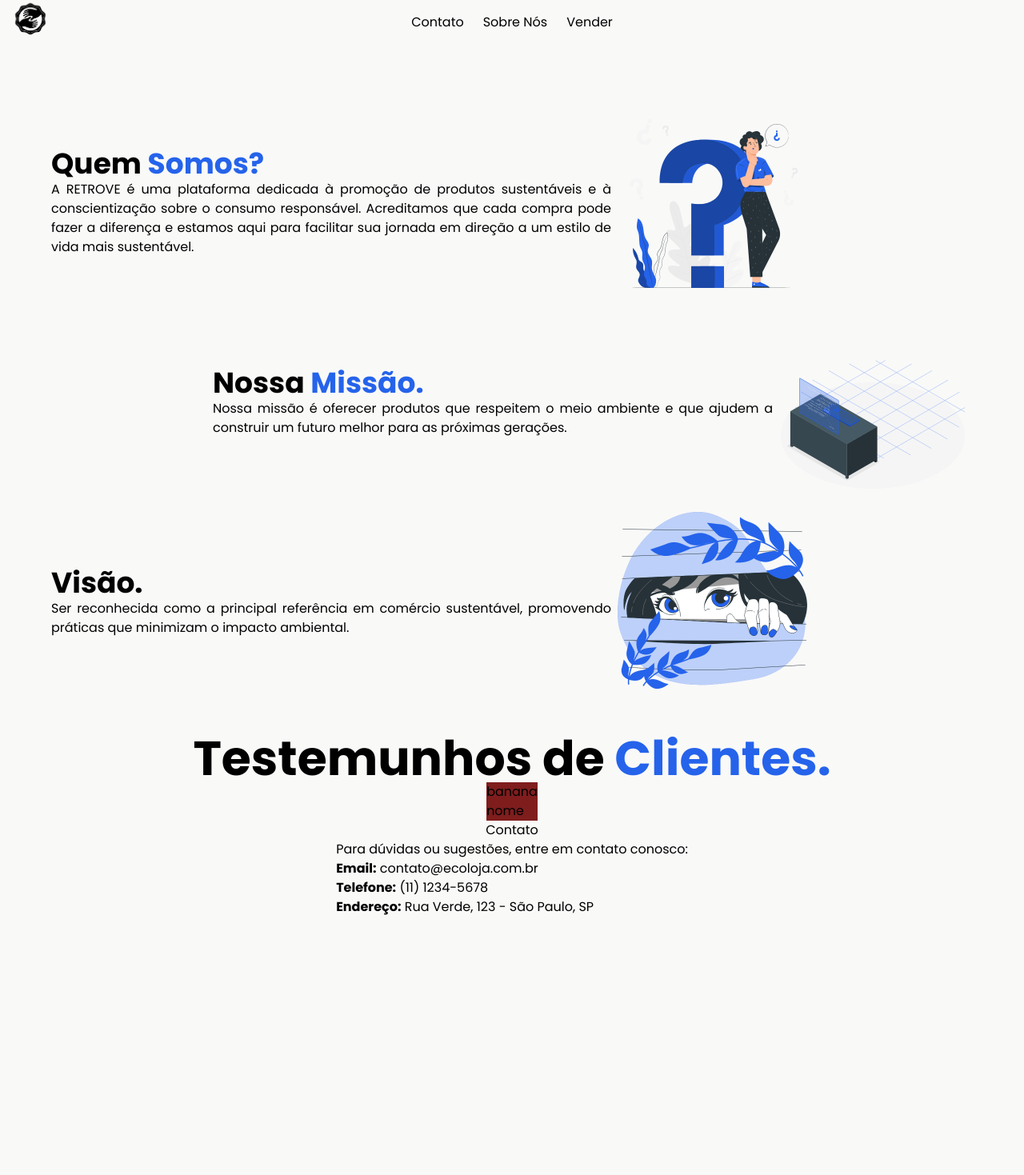
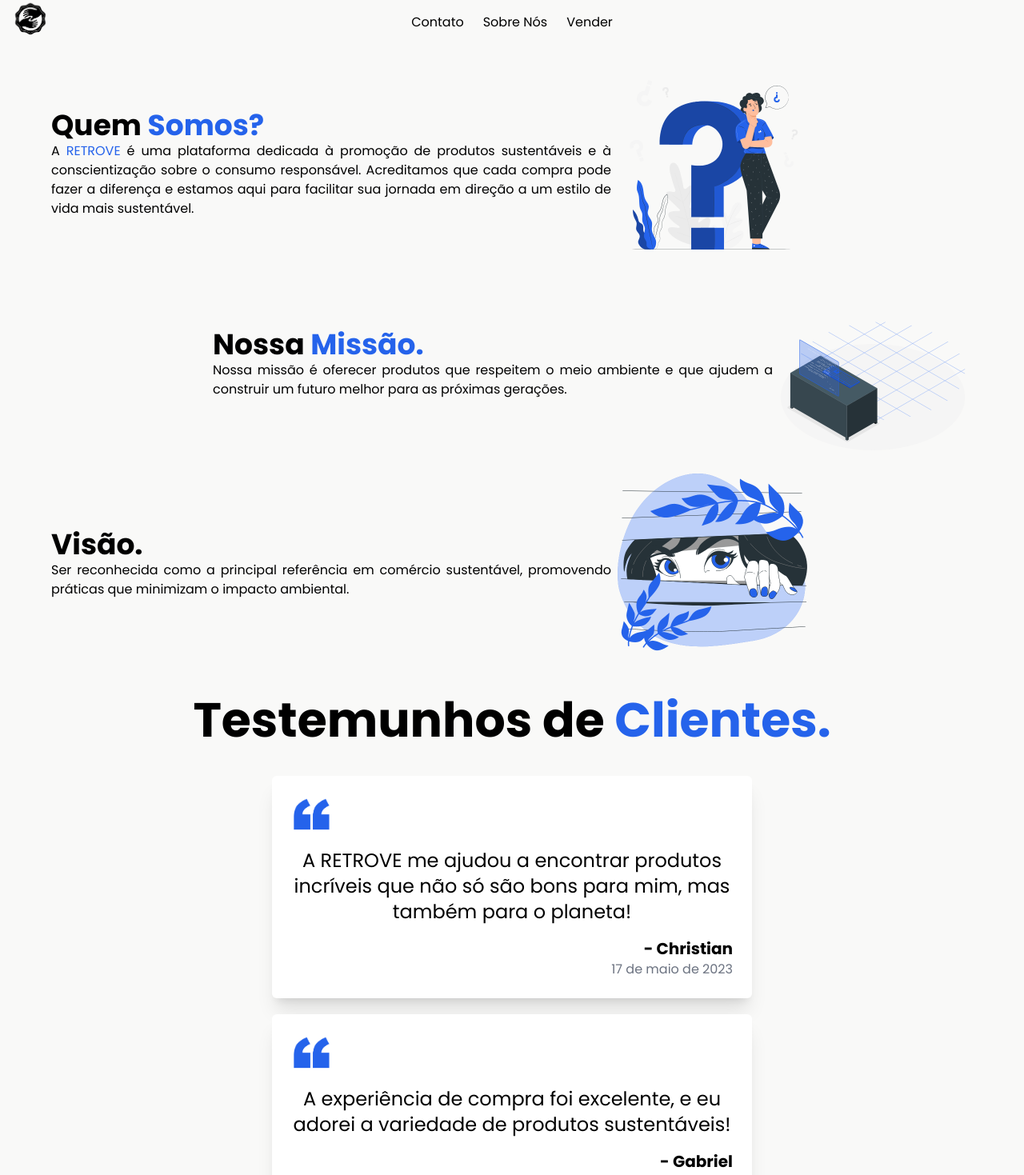
Before and after one commit to OnlyChristianDev/Armaz-m-de-produtos, a Next.js app: page /sobreNos in a window 1280 px wide. Shown: the top 1469 px of the page at 80% size. Before the commit the page ends 1146 px from the top, so only its background shows below. Built offline with nearby package versions, Linux system fonts and the light colour scheme.

Commit message:
finalização dos testemunhos dos clientes

```diff
--- a/src/app/page.tsx
+++ b/src/app/page.tsx
@@ -16,7 +16,7 @@ const AddItem = () => {
     <div className="flex items-center justify-center">
       <div>
         <h1 className="text-6xl font-semibold">Bem vindo a <span className="text-blue-600">RETROVE.</span></h1>
-        <p className="text-center w-[660px] text-justify">Aqui, você pode se desapegar de itens usados que já não têm espaço na sua vida, dando a eles uma nova chance com alguém que os valorize. Além disso, você pode explorar e descobrir novos tesouros, peças únicas e raridades perdidas que aguardam por um novo dono – tudo em um só lugar.</p>
+        <p className=" w-[660px] text-justify">Aqui, você pode se desapegar de itens usados que já não têm espaço na sua vida, dando a eles uma nova chance com alguém que os valorize. Além disso, você pode explorar e descobrir novos tesouros, peças únicas e raridades perdidas que aguardam por um novo dono – tudo em um só lugar.</p>
         <button className="bg-blue-600 mt-3 text-[#F9F9F8] rounded-md w-40 h-10" onClick={AddItem}>DESAPEGAR-SE</button>
       </div>
       <div>
--- a/src/app/produtos/page.tsx
+++ b/src/app/produtos/page.tsx
@@ -5,6 +5,7 @@ interface ProdutoInterface {
     image : string
 }
 
+import Image from "next/image"
 import Header from "../../components/Header"
 import React, { useState } from "react"
 import Inputs from "../../components/inputs"
@@ -83,7 +84,10 @@ const submit = () => {
         {Produtos.map((produto, index) => (
           <div key={index} className="h-96 bg-white w-64 flex flex-col items-center shadow-2xl rounded-2xl p-4 ">
             <div className="h-64 w-52 rounded-md flex items-center overflow-hidden justify-center">
-            <img
+            <Image
+            width={208}
+            height={256}
+            alt="imagem do produto"
               className="rounded-md h-full shadow-sm object-cover"
               src={produto.image}
             />
--- a/src/app/sobreNos/page.tsx
+++ b/src/app/sobreNos/page.tsx
@@ -1,6 +1,6 @@
 "use client"
 
-import Clientes from "../../components/clientes"
+import Clientes from "../../components/Clientes"
 import QuestionGif from "../../animations/Questions (1).gif"
 import Mission from "../../animations/Mission Impossible.gif"
 import Image from "next/image"
@@ -13,11 +13,11 @@ export default function SobreNos(){
 
         <div className="w-full min-h-screen flex flex-col justify-center">
         <Header />
-            <div className="flex mt-32 items-center ml-16">
+            <div className="flex mt-20 items-center ml-16">
                 <div>
                     <h2 className="text-4xl font-bold justify-start">Quem <span className="text-blue-600">Somos?</span></h2>
                     <p className="text-justify w-[700px]">
-                        A RETROVE é uma plataforma dedicada à promoção de produtos sustentáveis e à conscientização sobre o consumo responsável.
+                        A <span className="text-blue-600">RETROVE</span> é uma plataforma dedicada à promoção de produtos sustentáveis e à conscientização sobre o consumo responsável.
                         Acreditamos que cada compra pode fazer a diferença e estamos aqui para facilitar sua jornada em direção a um estilo de vida mais sustentável.
                     </p>
                 </div>
@@ -49,8 +49,10 @@ export default function SobreNos(){
             </div>
             <div className="w-full flex items-center justify-center flex-col mt-10">
                 <h1 className="text-6xl font-bold">Testemunhos de <span className="text-blue-600 ">Clientes.</span></h1>
-            <div>
-                <Clientes nome="banana" avaliacao="nome"/>
+            <div className="mt-10 flex flex-col gap-5">
+                <Clientes data="17 de maio de 2023" nome="Christian" avaliacao="A RETROVE me ajudou a encontrar produtos incríveis que não só são bons para mim, mas também para o planeta!"/>
+                <Clientes data="8 de agosto de 2023" nome="Gabriel" avaliacao="A experiência de compra foi excelente, e eu adorei a variedade de produtos sustentáveis!"/>
+                <Clientes data="10 de janeiro de 2024" nome="Carla" avaliacao="A RETROVE é a minha escolha número um quando quero produtos que fazem a diferença."/>
             </div>
 
             <h2>Contato</h2>
--- a/src/components/Clientes.tsx
+++ b/src/components/Clientes.tsx
@@ -1,13 +1,26 @@
 interface ClientesProps{
     nome: string,
     avaliacao : string,
+    data : string
 }
+import Image from "next/image"
+import Aspas from "../../public/0de302fd-5506-400e-8044-7435ee29e23f.png"
 
-export default function Clietes( {nome, avaliacao} : ClientesProps){
+export default function Clietes( {nome, avaliacao, data} : ClientesProps){
     return(
-        <div className="bg-red-900">
-            <h1> {nome} </h1>
-            <p> {avaliacao} </p>
+        <div className="bg-white shadow-xl w-[600px] flex flex-col items-start rounded-md p-6">
+        <div className="mb-4">
+            <Image src={Aspas} alt="imagem de aspas" width={50} height={50} />
+        </div>
+
+        <div className="flex-grow">
+            <p className="text-2xl text-center">{avaliacao}</p>
+        </div>
+        <div className="mt-4 text-right w-full ">
+            <h1 className="text-xl font-semibold"> - {nome}</h1>
+            <p className="text-gray-500"> {data} </p>
+        </div>
+
         </div>
     )
 }
```
Also changed, not shown: public/0de302fd-5506-400e-8044-7435ee29e23f.png (added).
